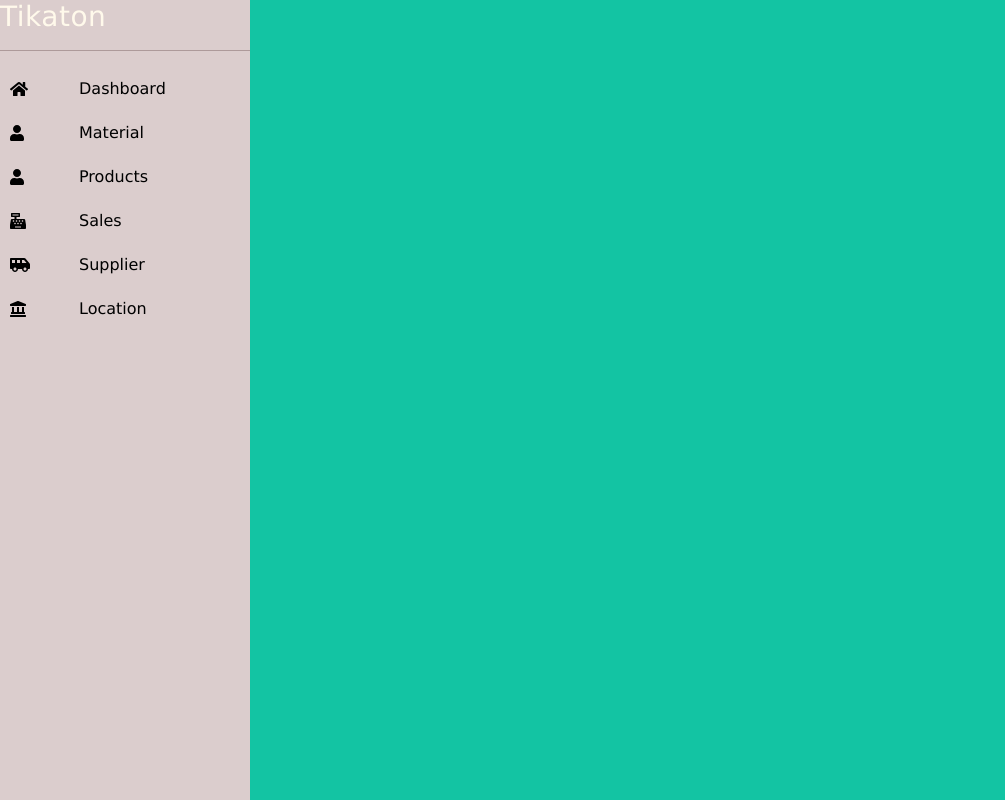
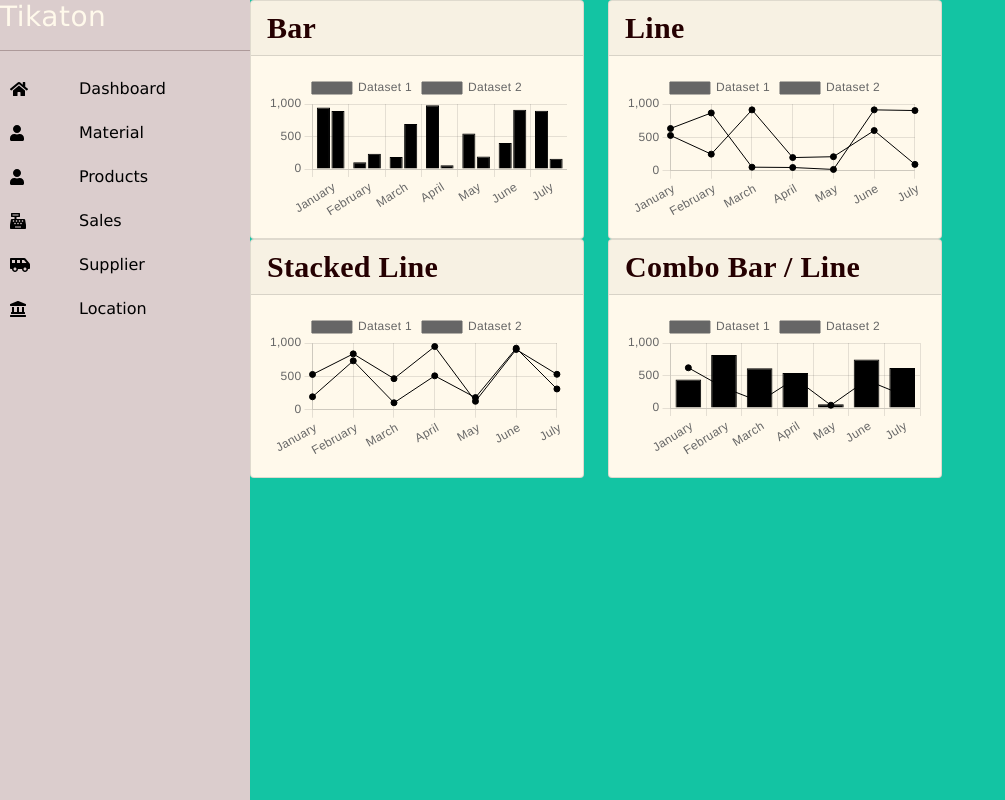
Before and after one commit to kallyas/tikatonwaragi, a React (Create React App) app: page /admin in a window 1280 px wide. Shown: the top 800 px of the page, without its empty margins (0-1005 px from the left). Built offline with nearby package versions, Linux system fonts and the light colour scheme.

Commit message:
Add charts

```diff
--- a/package.json
+++ b/package.json
@@ -10,10 +10,12 @@
     "@testing-library/react": "^11.2.7",
     "@testing-library/user-event": "^12.8.3",
     "bootstrap": "^5.1.0",
+    "chart.js": "^3.6.0",
     "components": "^0.1.0",
     "cookie-parser": "^1.4.5",
     "react": "^17.0.2",
     "react-bootstrap": "^2.0.0-beta.6",
+    "react-chartjs-2": "^3.3.0",
     "react-dom": "^17.0.2",
     "react-hook-form": "^7.14.1",
     "react-icons": "^4.2.0",
--- a/src/App.js
+++ b/src/App.js
@@ -16,6 +16,7 @@ import React from "react";
     import ListProduct from "../src/screens/adminScreen/ListProduct";
     import AddSales from "../src/screens/adminScreen/AddSales";
     import Sales from "./screens/adminScreen/saleList";
+    import Opareta from "./screens/opera"
     // import components
 
     import Dashboard from '../src/components/dashboard/Dashboard';
@@ -28,6 +29,7 @@ import React from "react";
           <Switch>
           <Route>
             <Route path="/" exact component={Home} />
+            <Route path="/opera" exact component={Opareta} />
             <Route path="/about" component={About} />
             <Route path="/contact" component={Contact} />
             <Route path="/signin" component={SignIn} />
--- /dev/null
+++ b/src/assets/colors.js
@@ -0,0 +1,44 @@
+// const availableColors = [
+//   'blue',
+//   'indigo',
+//   'purple',
+//   'pink',
+//   'red',
+//   'orange',
+//   'yellow',
+//   'green',
+//   'teal',
+//   'cyan',
+//   'white',
+//   'gray',
+//   'gray-dark',
+//   'primary',
+//   'secondary',
+//   'success',
+//   'info',
+//   'warning',
+//   'danger',
+//   'light',
+//   'dark',
+// ];
+
+export const getColor = (availableColor = 'primary') => {
+    if (typeof window === 'undefined') {
+      return null;
+    }
+
+    const color = window
+      .getComputedStyle(document.documentElement)
+      .getPropertyValue(`--${availableColor}`);
+
+    return color;
+  };
+
+  export const getThemeColors = () => [
+    'primary',
+    'secondary',
+    'success',
+    'info',
+    'warning',
+    'danger',
+  ];
--- /dev/null
+++ b/src/assets/demos.js
@@ -0,0 +1,3 @@
+export const randomNum = (max = 1000) => {
+    return Math.floor(Math.random() * max,);
+  };
--- /dev/null
+++ b/src/components/dashboard/Dashchart.js
@@ -0,0 +1,144 @@
+import React from 'react';
+import { getColor } from '../../assets/colors';
+import { randomNum } from '../../assets/demos';
+
+import { Row, Col, Card, } from 'react-bootstrap';
+
+import { Line, Pie, Doughnut, Bar, Radar } from 'react-chartjs-2';
+
+
+
+const MONTHS = ['January', 'February', 'March', 'April', 'May', 'June', 'July'];
+
+const genLineData = (moreData = {}, moreData2 = {}) => {
+  return {
+    labels: MONTHS,
+    datasets: [
+      {
+        label: 'Dataset 1',
+        backgroundColor: getColor('primary'),
+        borderColor: getColor('primary'),
+        borderWidth: 1,
+        data: [
+          randomNum(),
+          randomNum(),
+          randomNum(),
+          randomNum(),
+          randomNum(),
+          randomNum(),
+          randomNum(),
+        ],
+        ...moreData,
+      },
+      {
+        label: 'Dataset 2',
+        backgroundColor: getColor('secondary'),
+        borderColor: getColor('secondary'),
+        borderWidth: 1,
+        data: [
+          randomNum(),
+          randomNum(),
+          randomNum(),
+          randomNum(),
+          randomNum(),
+          randomNum(),
+          randomNum(),
+        ],
+        ...moreData2,
+      },
+    ],
+  };
+};
+
+const genPieData = () => {
+  return {
+    datasets: [
+      {
+        data: [randomNum(), randomNum(), randomNum(), randomNum(), randomNum()],
+        backgroundColor: [
+          getColor('primary'),
+          getColor('secondary'),
+          getColor('success'),
+          getColor('info'),
+          getColor('danger'),
+        ],
+        label: 'Dataset 1',
+      },
+    ],
+    labels: ['Data 1', 'Data 2', 'Data 3', 'Data 4', 'Data 5'],
+  };
+};
+
+const ChartPage = () => {
+  return (
+    <div title="Charts" breadcrumbs={[{ name: 'Charts', active: true }]}>
+      <Row>
+        <Col xl={6} lg={12} md={12}>
+          <Card>
+            <Card.Header>Bar</Card.Header>
+            <Card.Body>
+              <Bar data={genLineData()} />
+            </Card.Body>
+          </Card>
+        </Col>
+
+        <Col xl={6} lg={12} md={12}>
+          <Card>
+            <Card.Header>Line</Card.Header>
+            <Card.Body>
+              <Line data={genLineData({ fill: false }, { fill: false })} />
+            </Card.Body>
+          </Card>
+        </Col>
+      </Row>
+
+      <Row>
+        <Col xl={6} lg={12} md={12}>
+          <Card>
+            <Card.Header>Stacked Line</Card.Header>
+            <Card.Body>
+              <Line
+                data={genLineData()}
+                options={{
+                  scales: {
+                    xAxes: [
+                      {
+                        scaleLabel: {
+                          display: true,
+                          labelString: 'Month',
+                        },
+                      },
+                    ],
+                    yAxes: [
+                      {
+                        stacked: true,
+                        scaleLabel: {
+                          display: true,
+                          labelString: 'Value',
+                        },
+                      },
+                    ],
+                  },
+                }}
+              />
+            </Card.Body>
+          </Card>
+        </Col>
+
+        <Col xl={6} lg={12} md={12}>
+          <Card>
+            <Card.Header>Combo Bar / Line</Card.Header>
+            <Card.Body>
+              <Bar data={genLineData({ type: 'line', fill: false })} />
+            </Card.Body>
+          </Card>
+        </Col>
+      </Row>
+
+
+
+    </div>
+  );
+};
+
+export default ChartPage;
--- a/src/screens/adminScreen/administrator2.js
+++ b/src/screens/adminScreen/administrator2.js
@@ -2,7 +2,7 @@ import React from "react";
 
 import Sidebar2 from "../../components/sidebar";
 
-// import AddMaterialForm from "../../components/material/AddMaterialForm";
+import Chart from "../../components/dashboard/Dashchart";
 // import Dashboard from "../../components/dashboard/Dashboard";
 
 function Adminstrator() {
@@ -14,7 +14,7 @@ function Adminstrator() {
         <Sidebar2/>
         </div >
         <div className="">
-        {/* <Dashboard/> */}
+        <Chart/>
 
           </div >
 
--- a/src/screens/adminScreen/saleList.js
+++ b/src/screens/adminScreen/saleList.js
@@ -127,8 +127,6 @@ const SaleList = () => {
                     <th className="border-bottom">Quantity</th>
                     <th className="border-bottom">Unit Price</th>
                     <th className="border-bottom">Amount</th>
-                    <th className="border-bottom">Customer</th>
-                    <th className="border-bottom">Location</th>
                     <th className="border-bottom">Pay</th>
                   </tr>
                 </thead>
--- /dev/null
+++ b/src/screens/opera.js
@@ -0,0 +1,49 @@
+// import React from 'react';
+import React from 'react';
+
+export default function Opareta() {
+
+
+ // The array for the input
+ let arr = [2,5,{car:"monica"}, "house",99]
+
+  return (
+    <div>
+        <DateFormat input={false}/>
+        <Array input={arr}/>
+        <AnyOtherInput input="john"/>
+    </div>
+  );
+}
+
+// Date function
+  function DateFormat(input) {
+    let newDate=input;
+    newDate = new Date().toString();
+   return (
+     <div>
+       {newDate}
+     </div>
+   )
+   }
+// Array input
+function Array(input) {
+  let arr = [2,5,"monica", "house",99]
+  return (
+    <div>
+    {
+      arr.map(item=>(
+        <div key={item}>
+          {item}
+          </div>
+      ))
+    }
+  </div>
+  );
+}
+
+// Any other input for prop
+function AnyOtherInput(props) {
+
+  return <div>{props.input}</div>;
+}
```
Also changed, not shown: 2 other files (tests, documents, lock files or other folders).
